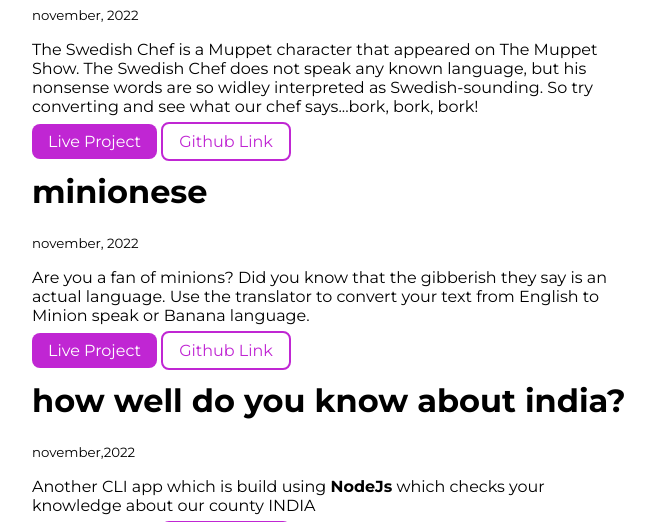
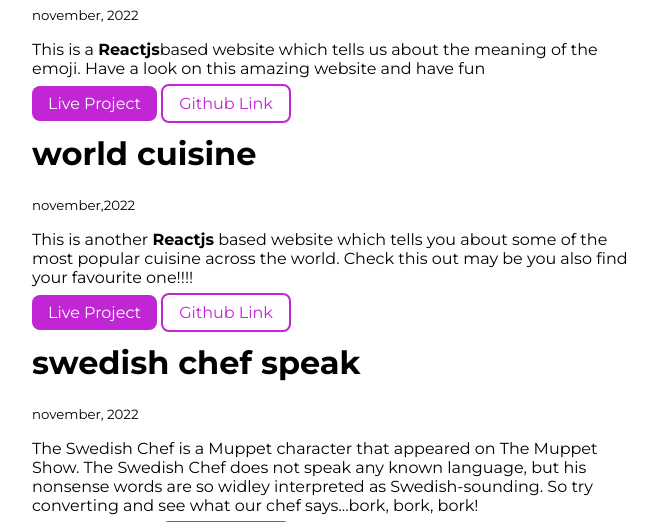
Before and after one commit to Acousticom/Mark4-OmkarS-Portfolio, a plain HTML site: page projects.html in a window 1280 px wide. Shown: the part 705-1227 px from the top of the page, without its empty margins (328-985 px from the left). Drawn offline with Linux system fonts and the light colour scheme.

Commit message:
Update projects.html

```diff
--- a/projects.html
+++ b/projects.html
@@ -29,6 +29,24 @@
     </header>
 
     <ul class="list-non-bullet">
+        <div>
+            <li class="container container-center">
+            <h1>know your emoji</h1>
+            <small>november, 2022</small>
+            <p>This is a <strong>Reactjs</strong>based website which tells us about the meaning of the emoji. Have a look on this amazing website and have fun </p>
+            <a class="link link-primary" href="https://2010x8.csb.app/">Live Project</a>
+            <a class="link link-secondary" href="https://github.com/Acousticom/mark8-know-your-emoji">Github Link</a>
+            </li>
+        </div>
+        <div>
+            <li class="container container-center">
+                <h1>world cuisine</h1>
+                <small>november,2022</small>
+                <p>This is another <strong>Reactjs</strong> based website which tells you about some of the most popular cuisine across the world. Check this out may be you also find your favourite one!!!!</p>
+                <a class="link link-primary" href="https://rnr7dq.csb.app/">Live Project</a>
+                <a class="link link-secondary" href="https://github.com/Acousticom/mark-9-world-cuisine">Github Link</a>
+            </li>
+        </div>
         <div>
             <li class="container container-center">
                 <h1>swedish chef speak</h1>
```
